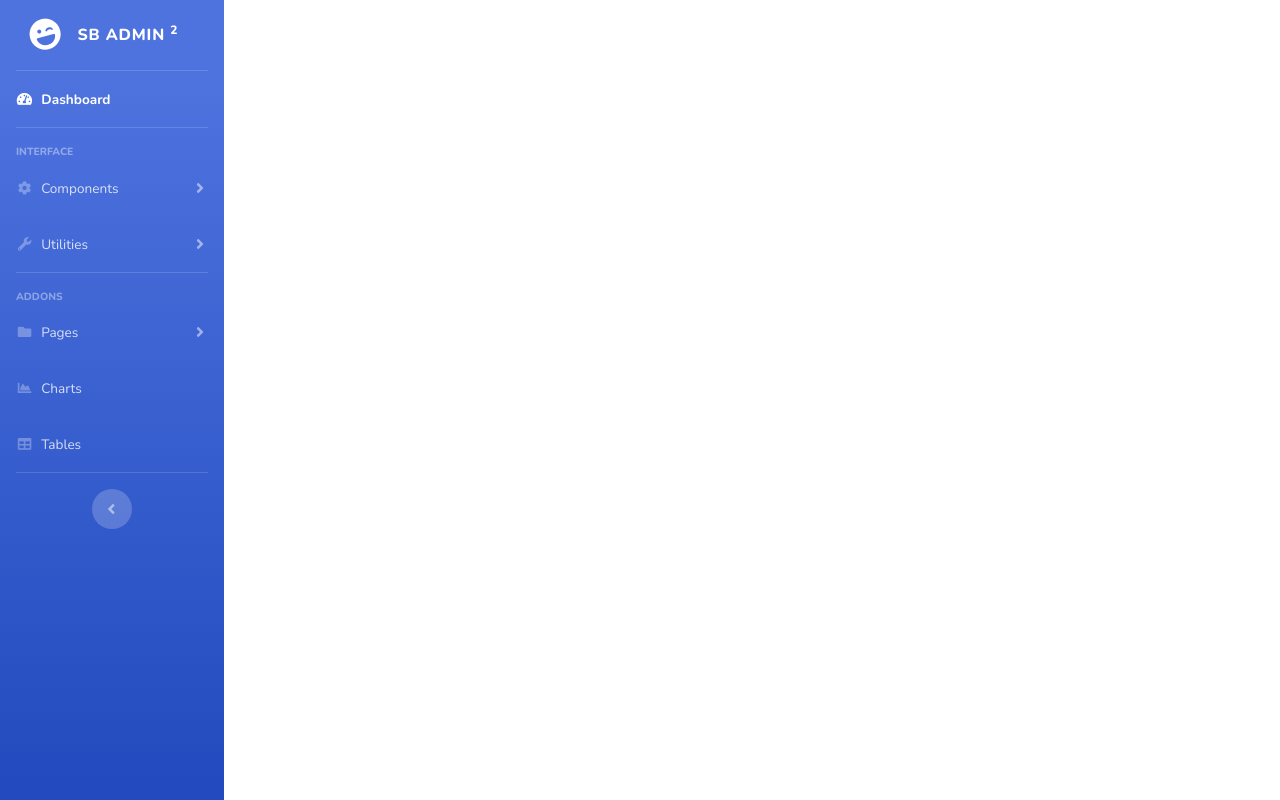
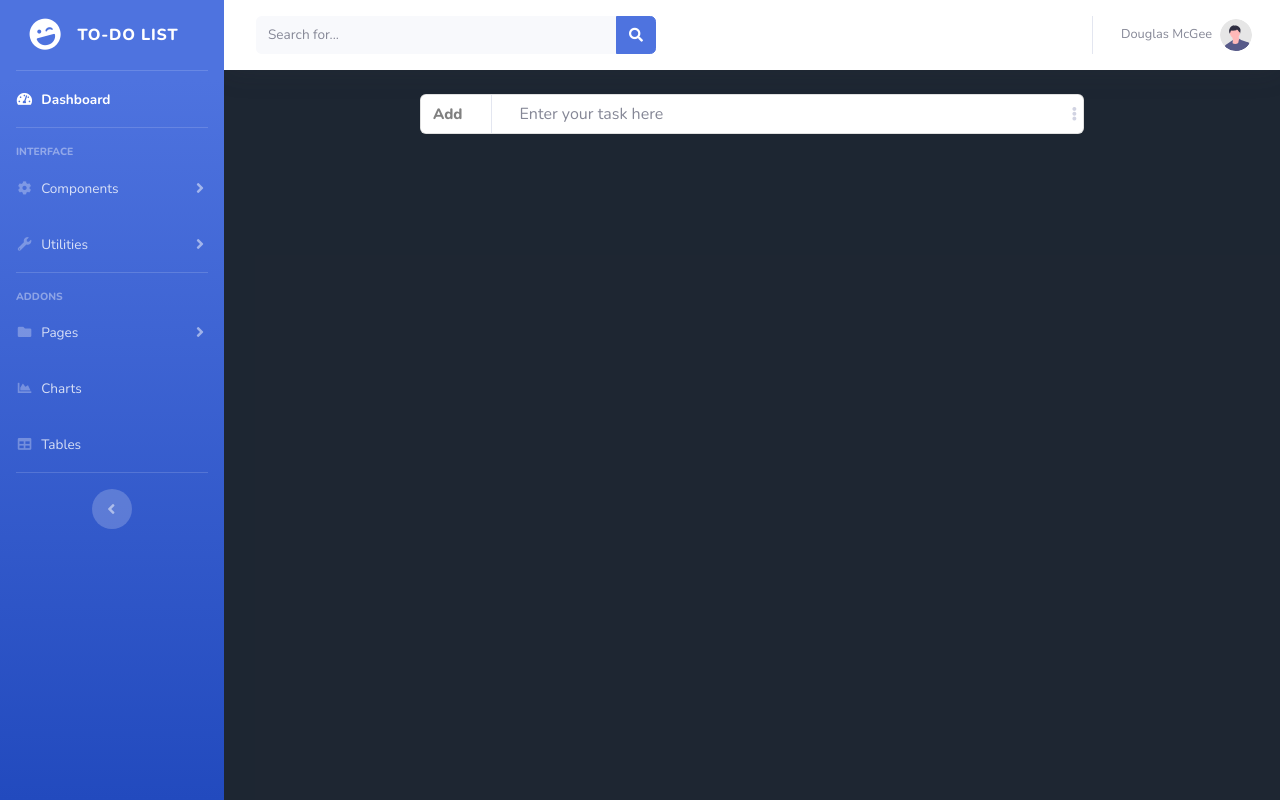
Before and after one commit to AliAbDev11/To-Do-WebApp, a Django app: page / in a window 1280 px wide. Run offline with Django 5.2, Linux system fonts and the light colour scheme; some libraries are stand-ins or nearby versions.

Commit message:
Update code

```diff
--- a/todolist/templates/base.html
+++ b/todolist/templates/base.html
@@ -19,15 +19,23 @@
 
     <!-- Custom styles for this template-->
     <link href="{% static 'css/sb-admin-2.min.css'%}" rel="stylesheet">
+    <link href="{% static 'css/style.css'%}" rel="stylesheet">
 
 </head>
 <body id="page-top">
-
-    {% include "includes/sidebar.html" %}
-    <!-- content -->
-        {% block content %}
-        {% endblock content %}
-        <!-- End content -->
+    <div id="wrapper">
+        {% include "includes/sidebar.html" %}
+        <!-- Content Wrapper -->
+        <div id="content-wrapper" class="d-flex flex-column">
+            <!-- Main Content -->
+            <div id="content" style="background:#0d1623ed;">
+                {% include "includes/navbar.html" %}
+                <!-- content -->
+                {% block content %}
+                {% endblock content %}
+                <!-- End content -->
+            </div>
+        </div>
     </div>
     <!-- Bootstrap core JavaScript-->
     <script src="{% static 'vendor/jquery/jquery.min.js'%}"></script>
--- /dev/null
+++ b/todolist/templates/includes/navbar.html
@@ -0,0 +1,76 @@
+<!-- Topbar -->
+<nav class="navbar navbar-expand navbar-light bg-white topbar mb-4 static-top shadow">
+
+    <!-- Sidebar Toggle (Topbar) -->
+    <button id="sidebarToggleTop" class="btn btn-link d-md-none rounded-circle mr-3">
+        <i class="fa fa-bars"></i>
+    </button>
+
+    <!-- Topbar Search -->
+    <form
+        class="d-none d-sm-inline-block form-inline mr-auto ml-md-3 my-2 my-md-0 mw-100 navbar-search">
+        <div class="input-group">
+            <input type="text" class="form-control bg-light border-0 small" placeholder="Search for..."
+                aria-label="Search" aria-describedby="basic-addon2">
+            <div class="input-group-append">
+                <button class="btn btn-primary" type="button">
+                    <i class="fas fa-search fa-sm"></i>
+                </button>
+            </div>
+        </div>
+    </form>
+
+    <!-- Topbar Navbar -->
+    <ul class="navbar-nav ml-auto">
+
+        <!-- Nav Item - Search Dropdown (Visible Only XS) -->
+        <li class="nav-item dropdown no-arrow d-sm-none">
+            <a class="nav-link dropdown-toggle" href="#" id="searchDropdown" role="button"
+                data-toggle="dropdown" aria-haspopup="true" aria-expanded="false">
+                <i class="fas fa-search fa-fw"></i>
+            </a>
+            <!-- Dropdown - Messages -->
+            <div class="dropdown-menu dropdown-menu-right p-3 shadow animated--grow-in"
+                aria-labelledby="searchDropdown">
+                <form class="form-inline mr-auto w-100 navbar-search">
+                    <div class="input-group">
+                        <input type="text" class="form-control bg-light border-0 small"
+                            placeholder="Search for..." aria-label="Search"
+                            aria-describedby="basic-addon2">
+                        <div class="input-group-append">
+                            <button class="btn btn-primary" type="button">
+                                <i class="fas fa-search fa-sm"></i>
+                            </button>
+                        </div>
+                    </div>
+                </form>
+            </div>
+        </li>
+
+        <div class="topbar-divider d-none d-sm-block"></div>
+
+        <!-- Nav Item - User Information -->
+        <li class="nav-item dropdown no-arrow">
+            <a class="nav-link dropdown-toggle" href="#" id="userDropdown" role="button"
+                data-toggle="dropdown" aria-haspopup="true" aria-expanded="false">
+                <span class="mr-2 d-none d-lg-inline text-gray-600 small">Douglas McGee</span>
+                <img class="img-profile rounded-circle"
+                    src="img/undraw_profile.svg">
+            </a>
+            <!-- Dropdown - User Information -->
+            <div class="dropdown-menu dropdown-menu-right shadow animated--grow-in"
+                aria-labelledby="userDropdown">
+                <a class="dropdown-item" href="#">
+                    <i class="fas fa-user fa-sm fa-fw mr-2 text-gray-400"></i>
+                    Profile
+                </a>
+                <div class="dropdown-divider"></div>
+                <a class="dropdown-item" href="#" data-toggle="modal" data-target="#logoutModal">
+                    <i class="fas fa-sign-out-alt fa-sm fa-fw mr-2 text-gray-400"></i>
+                    Logout
+                </a>
+            </div>
+        </li>
+    </ul>
+</nav>
+<!-- End of Topbar -->
--- a/todolist/templates/includes/sidebar.html
+++ b/todolist/templates/includes/sidebar.html
@@ -1,6 +1,3 @@
-<!-- Page Wrapper -->
-<div id="wrapper">
-
     <!-- Sidebar -->
     <ul class="navbar-nav bg-gradient-primary sidebar sidebar-dark accordion" id="accordionSidebar">
 
@@ -9,7 +6,7 @@
             <div class="sidebar-brand-icon rotate-n-15">
                 <i class="fas fa-laugh-wink"></i>
             </div>
-            <div class="sidebar-brand-text mx-3">SB Admin <sup>2</sup></div>
+            <div class="sidebar-brand-text mx-3">To-Do List</div>
         </a>
 
         <!-- Divider -->
--- a/todolist/templates/pages/index.html
+++ b/todolist/templates/pages/index.html
@@ -0,0 +1,32 @@
+{% extends "base.html" %}
+{% block content %}
+<!-- Begin Page Content -->
+<div class="container-fluid">
+    <div class="row justify-content-center">
+        <div class="col-md-8">
+          <form>
+            <div class="cl-newtask mb-3">
+              <div class="input-group">
+                <button class="btn btn-primary" type="button" id="addButton">Add</button>
+                <div class="topbar-divider d-none d-sm-block"></div>
+                <input type="text" class="form-control" placeholder="Enter your task here" aria-label="Large input">
+              </div>
+              <div class="dropdown no-arrow">
+                  <a class="dropdown-toggle" href="#" role="button" id="dropdownMenuLink"
+                      data-toggle="dropdown" aria-haspopup="true" aria-expanded="false">
+                      <i class="fas fa-ellipsis-v fa-sm fa-fw text-gray-400"></i>
+                  </a>
+                  <div class="dropdown-menu dropdown-menu-right shadow animated--fade-in"
+                      aria-labelledby="dropdownMenuLink">
+                      <div class="dropdown-header">Dropdown Header:</div>
+                      <a class="dropdown-item text-blue" href="#">Update</a>
+                      <a class="dropdown-item text-danger" href="#">Delete</a>
+                  </div>
+              </div>
+            </div>
+          </form>
+        </div>
+      </div>
+</div>
+<!-- /.container-fluid -->
+{% endblock content %}
--- /dev/null
+++ b/todolist/todo_app/static/css/style.css
@@ -0,0 +1,34 @@
+.cl-newtask {
+  display: flex;
+  align-items: center;
+  border: 1px solid #0000001f;
+  border-radius: 6px;
+  background-color: white;
+}
+.cl-newtask .input-group .btn{
+  border: 0;
+  background: white;
+  color: gray;
+  box-shadow: none;
+  font-size: 15px;
+  font-weight: 800;
+}
+.cl-newtask .input-group #addButton:hover{
+  border: 0;
+  background: white;
+  color: green;
+  box-shadow: none;
+}
+.cl-newtask .input-group #addButton:focus{
+  box-shadow: none;
+}
+.cl-newtask .form-control{
+  border: 0;
+  box-shadow: none;
+}
+.cl-newtask .topbar-divider{
+  width: 0;
+  border-right: 1px solid #e3e6f0;
+  height: calc(4.375rem - 2rem);
+  margin: auto 1rem;
+}
--- a/todolist/todo_app/views.py
+++ b/todolist/todo_app/views.py
@@ -2,4 +2,4 @@ from django.shortcuts import render
 
 # Create your views here.
 def home(request):
-    return render(request, 'base.html')
+    return render(request, 'pages/index.html')
```
Also changed, not shown: todolist/static/css/style.css (added, +14 -0 lines), todolist/static/css/sb-admin-2.css, todolist/todo_app/static/css/sb-admin-2.css.
